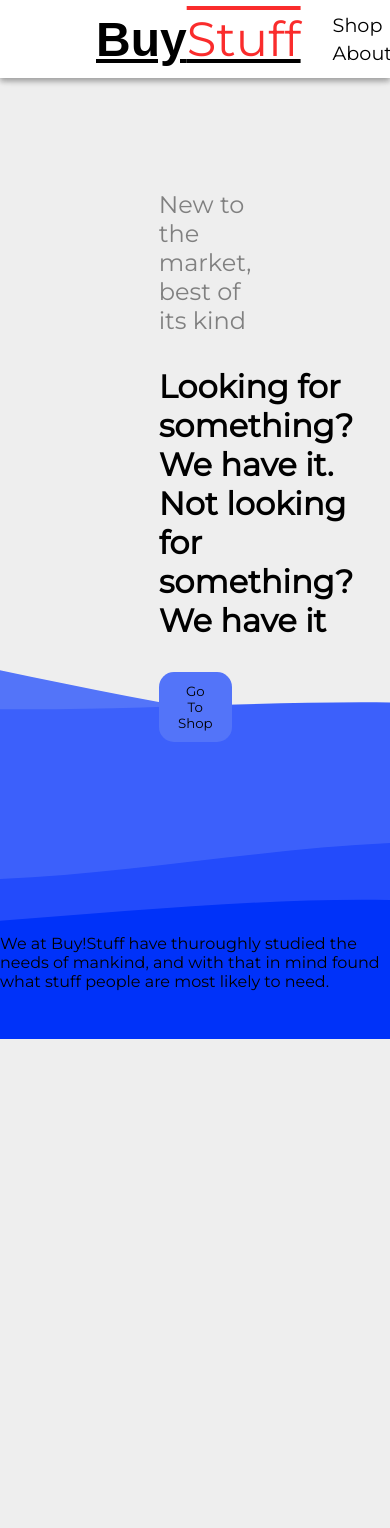
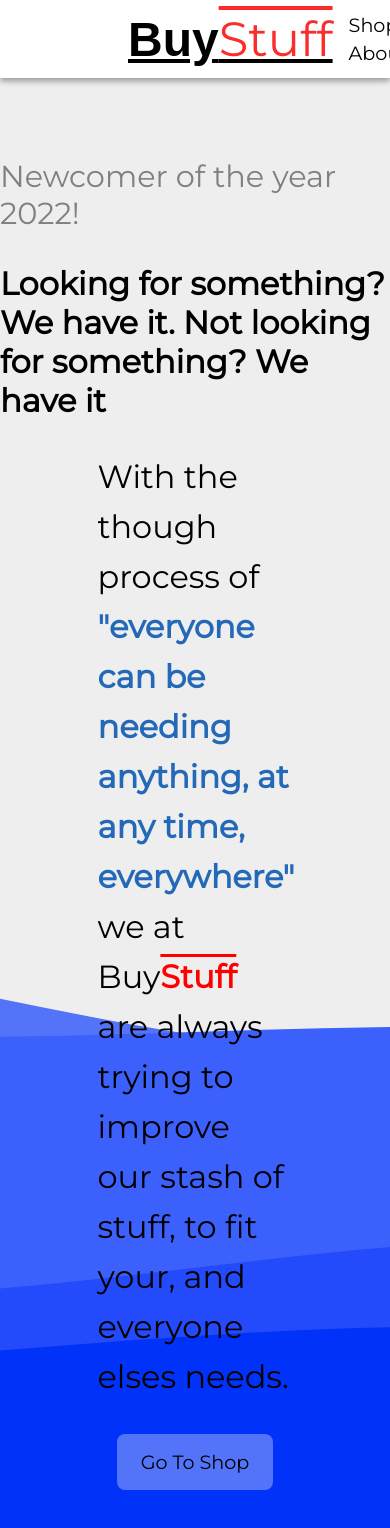
Before and after one commit to Nudd3/shopping-cart-old, a React (Create React App) app: page / in a window 390 px wide. Shown: the top 1528 px of the page. Before the commit the page ends 1039 px from the top, so only its background shows below. Built offline with nearby package versions, Linux system fonts and the light colour scheme; a web font is replaced by a local one.

Commit message:
Navbar responsiveness. Itemcard button text color set to black, was not showing on mobile

```diff
--- a/src/App.scss
+++ b/src/App.scss
@@ -57,7 +57,7 @@ nav {
   z-index: 1;
 
   @media (max-width: $small-screen) {
-    gap: 2rem;
+    gap: 1rem;
   }
 }
 
@@ -67,7 +67,7 @@ nav {
     font-family: 'Tilt Neon', cursive, sans-serif;
   }
   @media (max-width: $small-screen) {
-    margin-left: 6rem;
+    margin-left: 8rem;
   }
 }
 
@@ -78,7 +78,8 @@ nav {
   gap: 3rem;
 
   @media (max-width: $small-screen) {
-    padding-right: 4rem;
+    padding-right: 5rem;
+    gap: 1rem;
   }
 
   .links {
@@ -222,6 +223,7 @@ nav {
       .add-button {
         width: 100%;
         background-color: hsl(228, 93%, 65%);
+        color: black;
         border: none;
         padding: 0.5rem;
         border-radius: 5px;
@@ -238,8 +240,9 @@ nav {
         display: flex;
         align-items: center;
         justify-content: center;
-
+        color: black;
         button {
+          color: black;
           padding: 0.5rem 1rem;
           font-size: 1.5rem;
           background-color: hsl(228, 93%, 65%);
@@ -283,7 +286,7 @@ nav {
 
 .shopping-cart-container {
   position: fixed;
-  min-height: auto;
+  min-height: 300px;
   background-color: white;
   // left: 75%;
   min-width: 500px;
@@ -454,33 +457,46 @@ nav {
     gap: 10rem;
     padding-top: 5rem;
     .home-text-section {
-      // background-color: rgba(216, 216, 216, 0.398);
-      // box-shadow: rgba(0, 0, 0, 0.16) 0px 3px 6px, rgba(0, 0, 0, 0.23) 0px 3px 6px;
 
-      padding: 2rem;
       border-radius: 8px;
-      width: 35%;
 
       display: flex;
       flex-direction: column;
-      align-items: flex-start;
+      align-items: center;
       justify-content: center;
       text-align: start;
       gap: 2rem;
-      p {
+
+      .initial {
         color: grey;
-        font-size: 1.5rem;
+        font-size: 1.9rem;
       }
       h2 {
         font-size: 2rem;
       }
-      button {
+
+      .home-info {
+        width: 50%;
+        font-size: 2rem;
+        line-height: 50px;
+        span {
+          font-weight: bold;
+          color: rgb(36, 105, 183);
+        }
+      }
+      .home-shop-button {
         border: none;
         justify-self: center;
         align-self: center;
         background-color: hsl(228, 93%, 65%);
-        padding: 0.7rem 1.2rem;
-        border-radius: 15px;
+        padding: 1rem 1.5rem;
+        border-radius: 8px;
+        font-size: 1.2rem;
+        cursor: pointer;
+
+        &:hover {
+          background-color: #fff;
+        }
       }
     }
 
--- a/src/pages/Home.js
+++ b/src/pages/Home.js
@@ -1,25 +1,29 @@
 import { Link } from 'react-router-dom';
 
 export const Home = () => {
-
   return (
-      <div className='home'>
-        <div className='home-main'>
-          <div className="home-text-section">
-            <p>New to the market, best of its kind</p>
-            <h2>Looking for something? We have it. Not looking for something? We have it </h2>
-            <Link to={'/shop'}>
-              <button>Go To Shop</button>
-            </Link>
-          </div>
-          <div className="home-image">
-            {/* <img src="images/piggy.jpg" alt="a book" /> */}
-            <p>
-              We at Buy!Stuff have thuroughly studied the needs of mankind, and with that in mind found what stuff people are most likely to need.
-            </p>
-          </div>
+    <div className='home'>
+      <div className='home-main'>
+        <div className='home-text-section'>
+          <p className='initial'>Newcomer of the year 2022!</p>
+          <h2>
+            Looking for something? We have it. Not looking for something? We
+            have it
+          </h2>
+          <p className='home-info'>
+            With the though process of{' '}
+            <span>
+              "everyone can be needing anything, at any time, everywhere"
+            </span>{' '}
+            we at Buy<span style={{color: 'red', textDecoration: 'overline'}}>Stuff</span> are always trying to improve our stash of stuff, to
+            fit your, and everyone elses needs.
+          </p>
+          <Link to={'/shop'}>
+            <button className='home-shop-button'>Go To Shop</button>
+          </Link>
         </div>
       </div>
+    </div>
   );
 };
 
```
